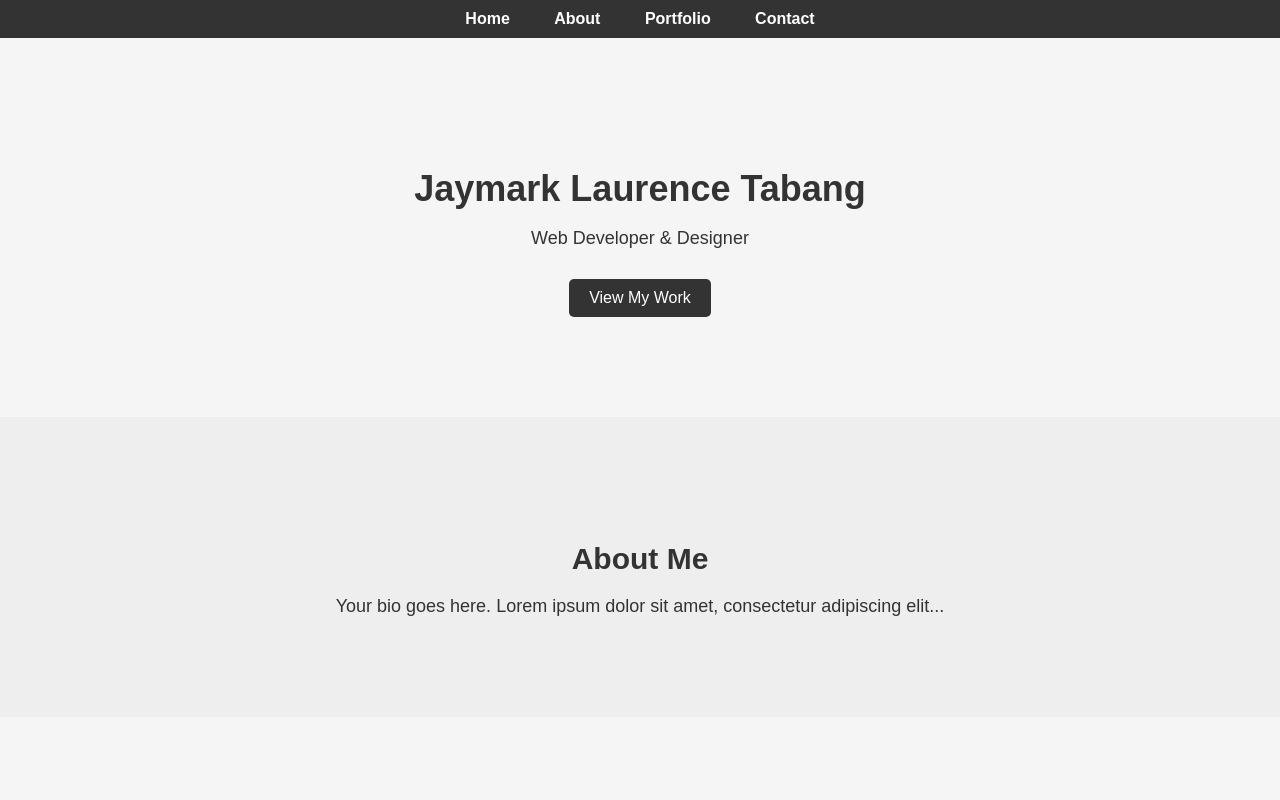
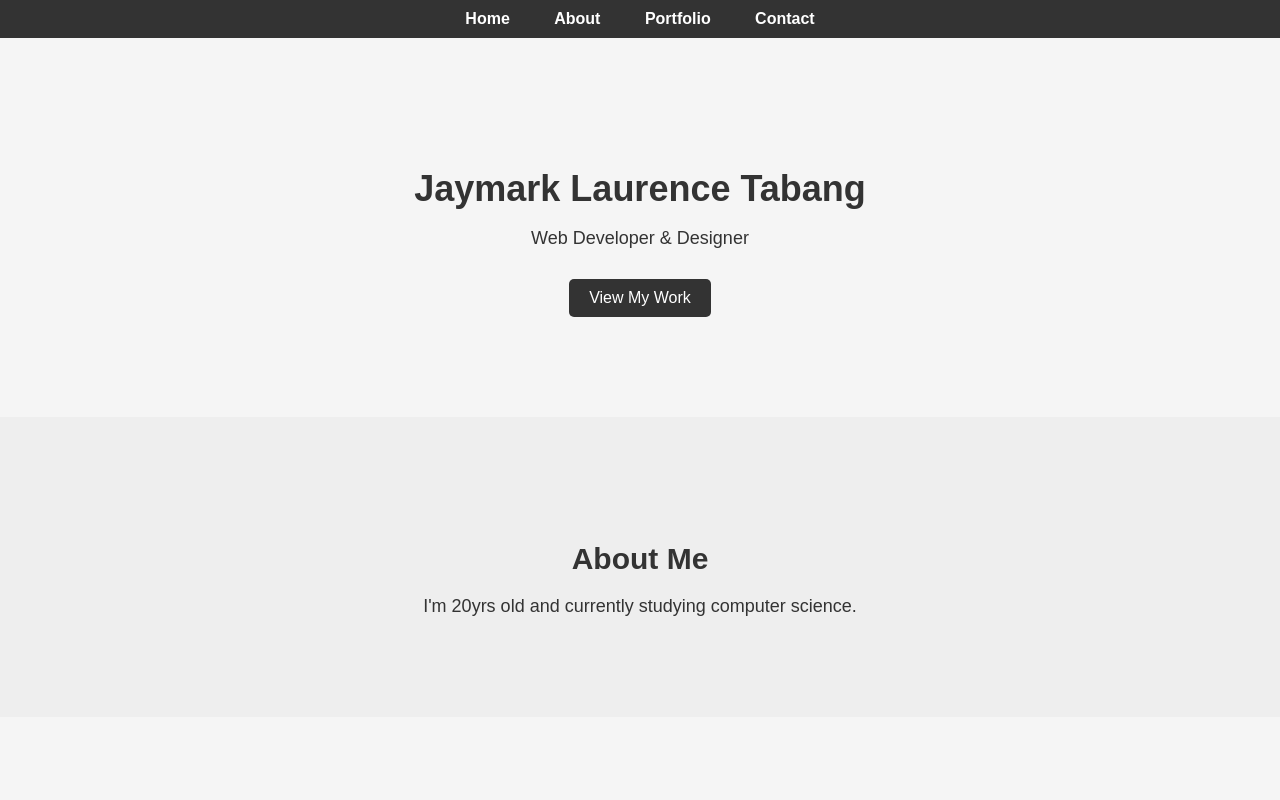
Before and after one commit to Lauriinz/portfolio, a plain HTML site: page index.html in a window 1280 px wide. Shown: the top 800 px of the page. Drawn offline with Linux system fonts and the light colour scheme.

Commit message:
modify about me

```diff
--- a/index.html
+++ b/index.html
@@ -26,7 +26,7 @@
 
     <section id="about" class="about">
         <h2>About Me</h2>
-        <p>Your bio goes here. Lorem ipsum dolor sit amet, consectetur adipiscing elit...</p>
+        <p>I'm 20yrs old and currently studying computer science.</p>
     </section>
 
     <section id="portfolio" class="portfolio">
```
